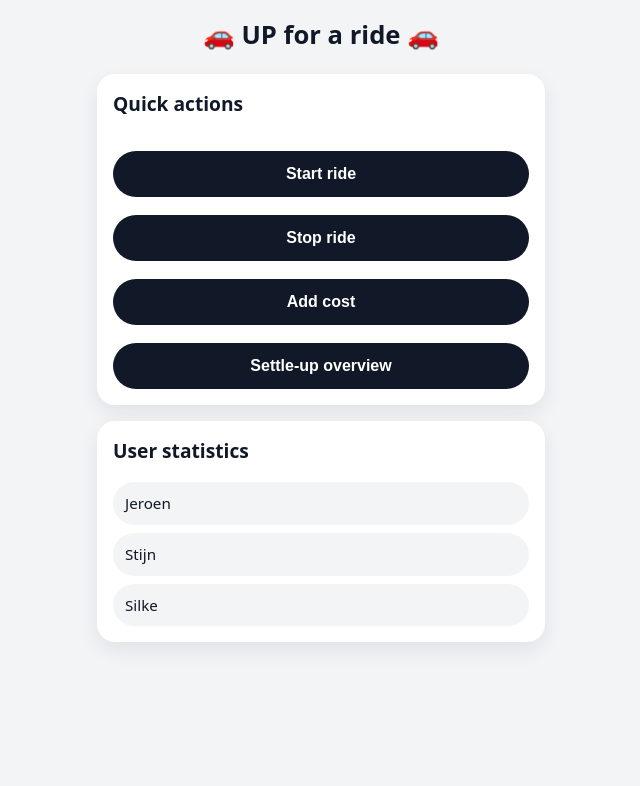
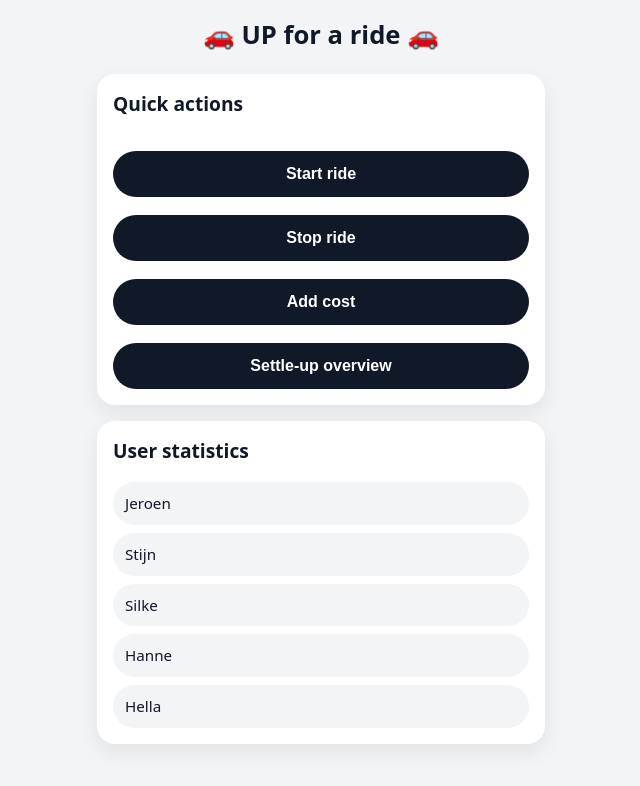
Before and after one commit to JerCol/upforaride, a React (Vite) app in the folder apps/web/: page / in a window 1280 px wide. Shown: the top 786 px of the page, without its empty margins (319-959 px from the left). Built offline with nearby package versions, Linux system fonts and the light colour scheme; no server answers.

Commit message:
users added

```diff
--- a/apps/web/src/types.ts
+++ b/apps/web/src/types.ts
@@ -51,5 +51,7 @@ export interface State {
 export const USERS: User[] = [
   { id: "jeroen", name: "Jeroen" },
   { id: "stijn", name: "Stijn" },
-  { id: "Silke", name: "Silke" },
+  { id: "silke", name: "Silke" },
+  { id: "hanne", name: "Hanne" },
+  { id: "hella", name: "Hella" },
 ];
```
Also changed, not shown: 2 other files (tests, documents, lock files or other folders).
